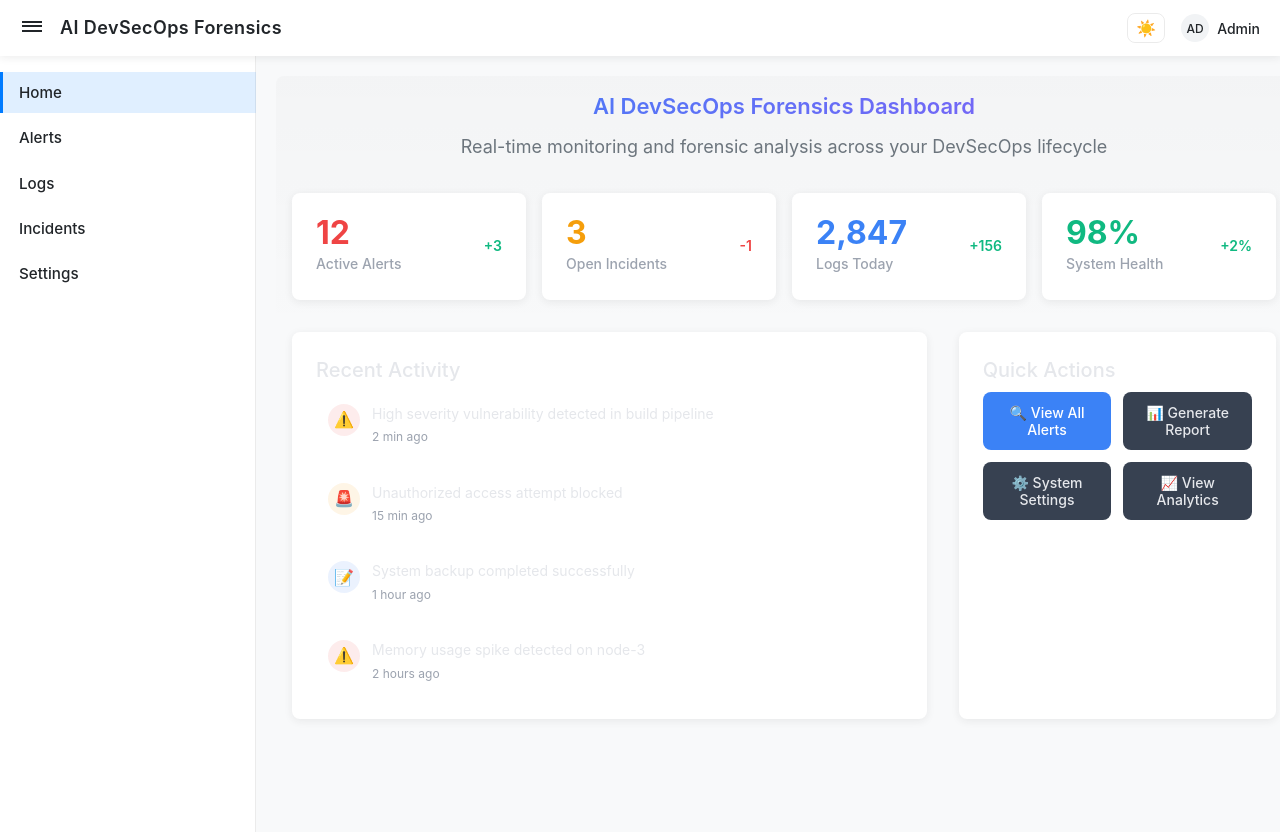
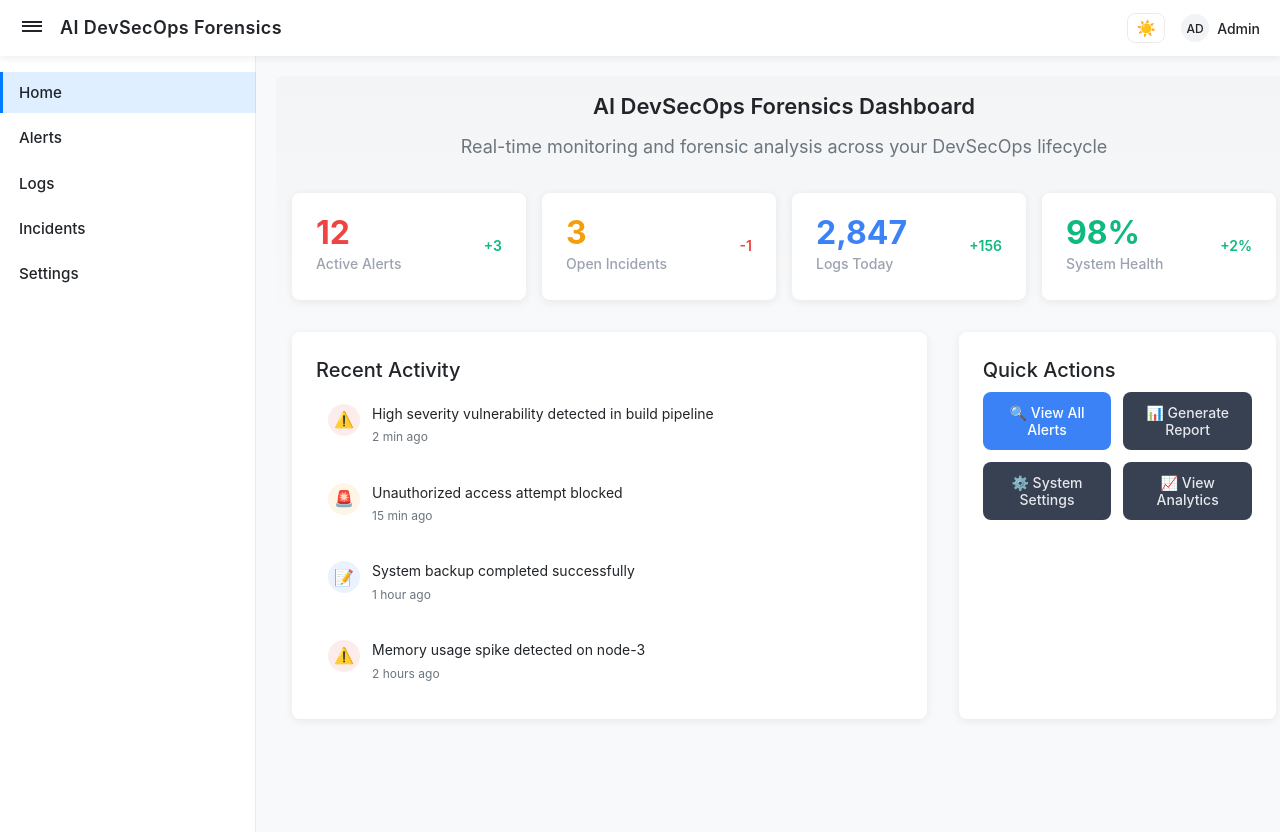
Before and after one commit to hariharan-r06/ai-devsecops-forensics, a React (Vite) app in the folder frontend/: page / in a window 1280 px wide. Built offline with nearby package versions, Linux system fonts and the light colour scheme.

Commit message:
Update Home page styles

```diff
--- a/frontend/src/styles/Home.css
+++ b/frontend/src/styles/Home.css
@@ -14,15 +14,12 @@
 	font-size: clamp(1.5rem, 4vw, 2rem);
 	font-weight: 700;
 	margin-bottom: 0.5rem;
-	background: linear-gradient(135deg, #3b82f6, #8b5cf6);
-	-webkit-background-clip: text;
-	-webkit-text-fill-color: transparent;
-	background-clip: text;
+	color: var(--text);
 }
 
 .home-header p {
 	font-size: clamp(1rem, 2vw, 1.125rem);
-	color: #9ca3af;
+	color: var(--muted);
 	margin: 0;
 }
 
@@ -90,7 +87,7 @@
 	margin: 0 0 1rem 0;
 	font-size: 1.125rem;
 	font-weight: 600;
-	color: #e5e7eb;
+	color: var(--text);
 }
 
 /* Activity List */
@@ -142,14 +139,14 @@
 
 .activity-message {
 	font-size: 0.875rem;
-	color: #e5e7eb;
+	color: var(--text);
 	line-height: 1.4;
 	margin-bottom: 0.25rem;
 }
 
 .activity-time {
 	font-size: 0.75rem;
-	color: #9ca3af;
+	color: var(--muted);
 }
 
 /* Quick Actions */
```
